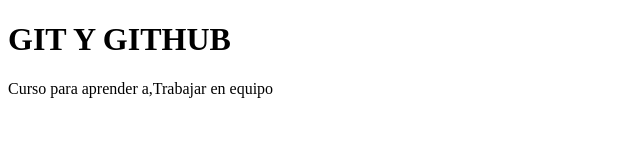
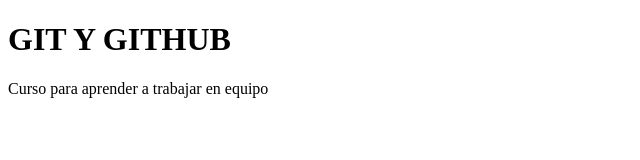
Before and after one commit to Edwin187/alura-git, a plain HTML site: page index.html in a window 1280 px wide. Shown: the full height of the page, 0-640 px from the left. Drawn offline with Linux system fonts and the light colour scheme.

Commit message:
Arreglando la mayuscula y quitar la coma que no sirve

```diff
--- a/index.html
+++ b/index.html
@@ -9,7 +9,7 @@
 <body>
     <header>
         <h1>GIT Y GITHUB</h1>
-        <P>Curso para aprender a,Trabajar en equipo</P>
+        <P>Curso para aprender a trabajar en equipo</P>
     </header>
 
 </body>
```
